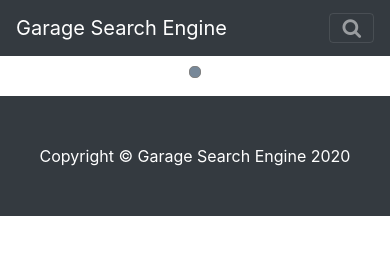
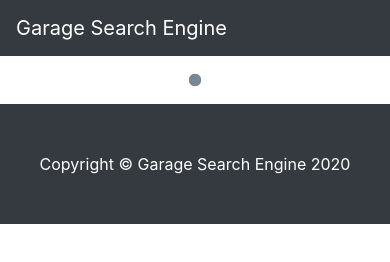
Before and after one commit to pvk4498/garage-search-engine, a plain HTML site: page index.html in a window 390 px wide. Drawn offline with Linux system fonts and the light colour scheme; no server answers.

Commit message:
Adding the file

```diff
--- a/index.html
+++ b/index.html
@@ -21,15 +21,16 @@
 </head>
 
 <body>
+<div class="shivaytech77" id="mylist">
   <!-- Navigation -->
   <nav class="navbar fixed-top navbar-expand-lg navbar-dark bg-dark fixed-top">
     <div class="container">
       <a class="navbar-brand" href="index.html">Garage Search Engine</a>
-    <button class="navbar-toggler navbar-toggler-right" type="button" data-toggle="collapse"
+      <!--<button class="navbar-toggler navbar-toggler-right" type="button" data-toggle="collapse"
               data-target="#navbarResponsive" aria-controls="navbarResponsive" aria-expanded="false"
               aria-label="Toggle navigation">
         <i class="fa fa-search"></i>
-    </button>
+      </button>-->
       <div class="collapse navbar-collapse" id="navbarResponsive">
         <ul class="navbar-nav ml-auto">
           <li class="nav-item">
@@ -39,21 +40,18 @@
       </div>
     </div>
   </nav>
-<div class="container"  id="mylist">
-  <!-- Page Heading/Breadcrumbs
-  <h4 class="mt-4 mb-3">
+  <div class="container"  >
+    </br></br>
+    <!-- Page Heading/Breadcrumbs-->
+    <h4 class="mt-4 mb-3 ">
       <small></small>
-  </h4>-->
+    </h4>
 
-  <ol class="breadcrumb">
-    <li class="breadcrumb-item">
-      <a href="index.html">Home</a>
-    </li>
-  </ol>
 
     <!--cards-->
     <div class="row list" >
     </div>
+    <div class="no-result" style="display:none">No Results</div>
     <div style="display:none;">
       <div class="col-lg-3 col-md-4 col-sm-6 portfolio-item" id="myitem">
         <div class="card h-60">
@@ -69,6 +67,7 @@
       </div>
       <!-- Page Content -->
     </div>
+
     <!-- Pagination -->
     <ul class="pagination justify-content-center">
       <li class="active">
@@ -79,10 +78,12 @@
     <!-- /.container -->
 
   </div>
+</div>
+
 
 
 <!-- Footer -->
-<footer class="container py-5 bg-dark">
+<footer class="py-5 bg-dark">
   <div class="container">
     <p class="m-0 text-center text-white">Copyright &copy; Garage Search Engine 2020</p>
   </div>
```
Lines whose indentation alone changed are shown as unchanged.
